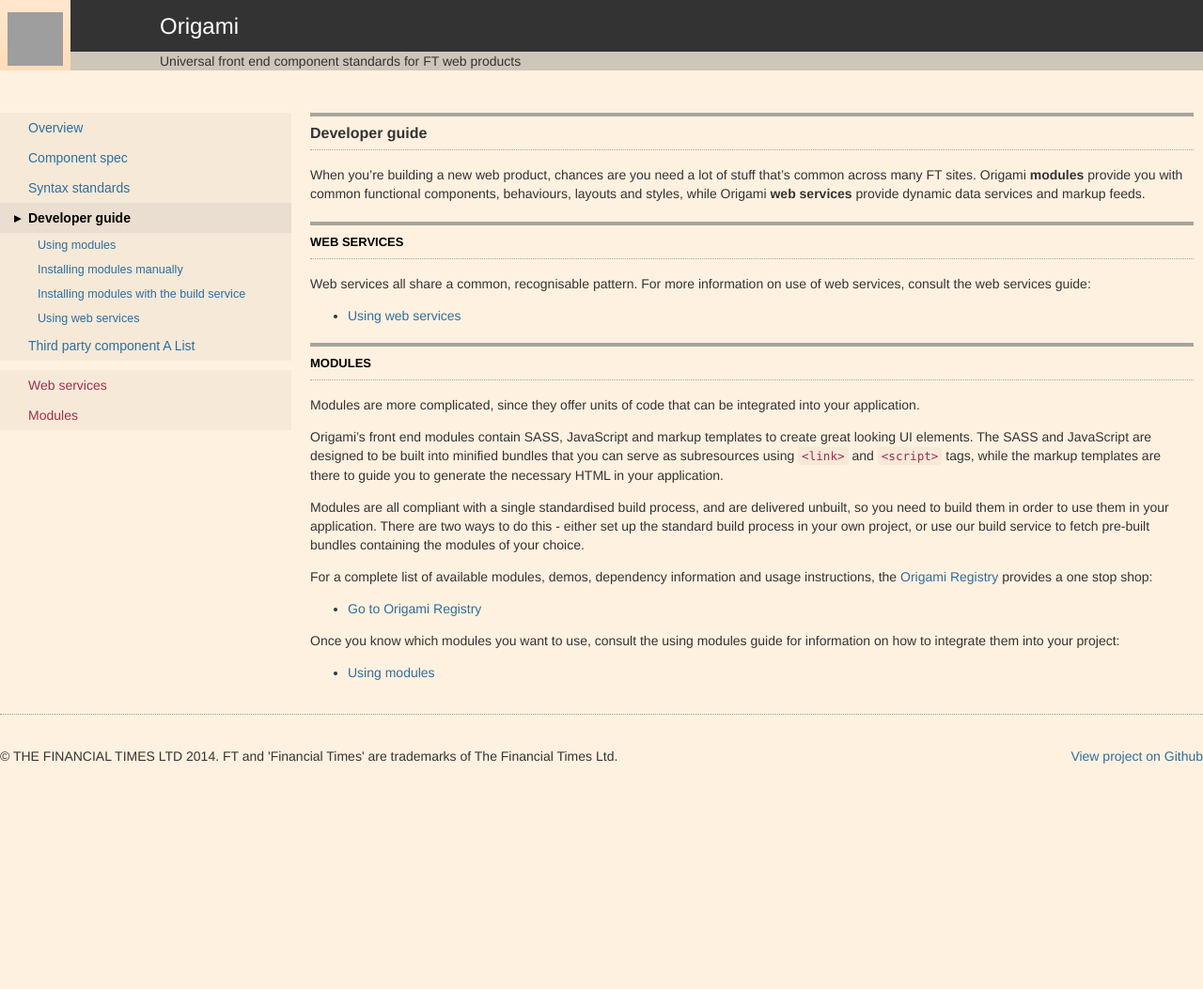
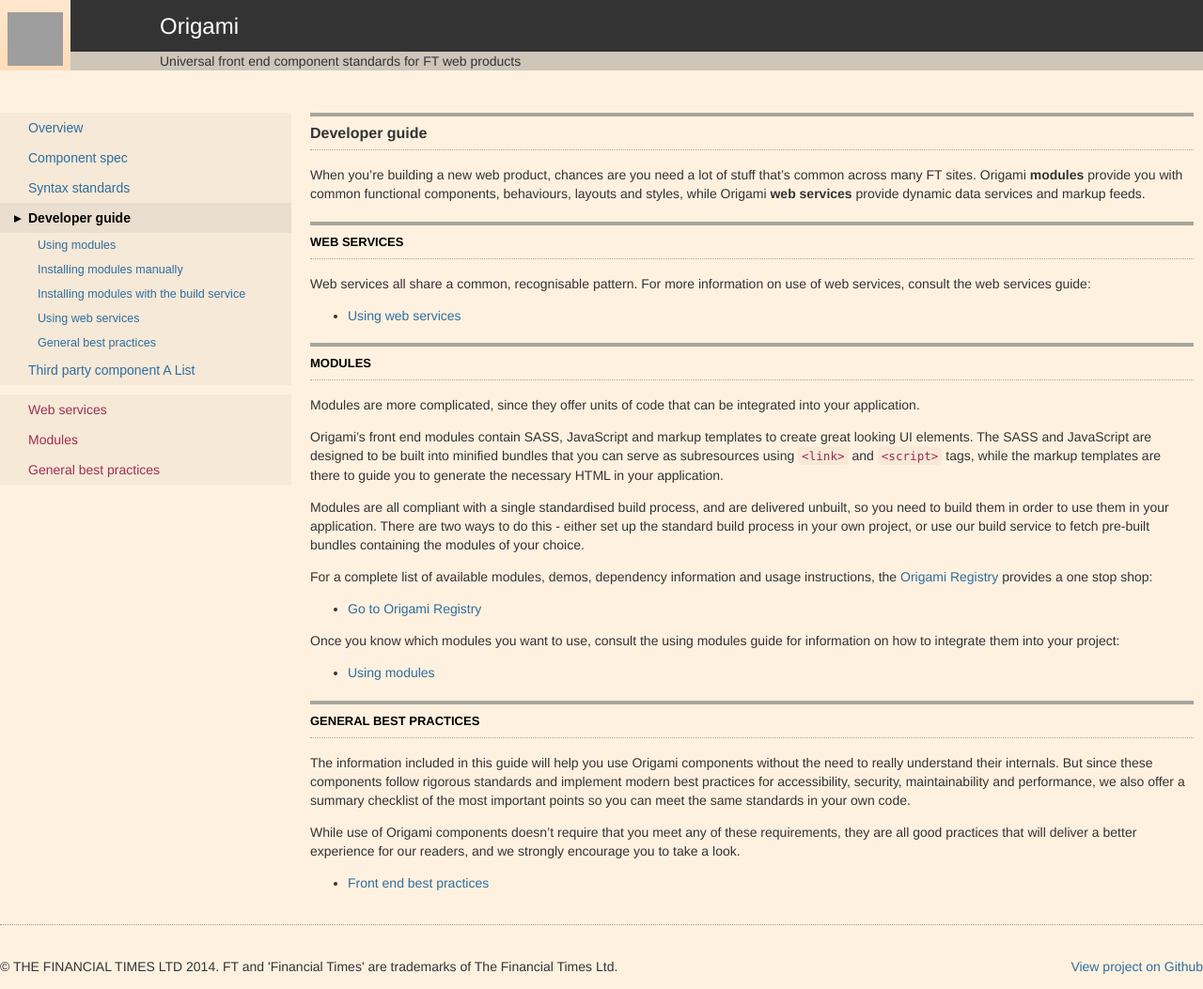
Before and after one commit to Financial-Times/ft-origami, a Jekyll site: the page built from docs/developer-guide/index.md, in a window 1280 px wide. Shown: the whole page at 94% size. Built offline with Jekyll 4.4.1, drawn with Linux system fonts in a browser that asks for light colours; some web fonts are replaced; before the commit the page ends 900 px from its top, so only the background shows below that; grey boxes are pictures that could not be loaded.

Commit message:
Started a general best practices doc

```diff
--- a/_layouts/default.html
+++ b/_layouts/default.html
@@ -127,6 +127,8 @@
                   <li{% if page.title == 'Using web services' %} aria-selected="true"{% endif %}>
                     <a href="{{ site.baseurl }}/docs/developer-guide/web-services/">Using web services</a>
                   </li>
+                  <li{% if page.title == 'General best practices' %} aria-selected="true"{% endif %}>
+                    <a href="{{ site.baseurl }}/docs/developer-guide/general-best-practices/">General best practices</a>
                   </li>
                 </ul>
                 {% endif %}
--- a/docs/developer-guide/index.md
+++ b/docs/developer-guide/index.md
@@ -30,3 +30,12 @@ For a complete list of available modules, demos, dependency information and usag
 Once you know which modules you want to use, consult the using modules guide for information on how to integrate them into your project:
 
 * [Using modules](using-modules)
+
+
+##General best practices
+
+The information included in this guide will help you use Origami components without the need to really understand their internals.  But since these components follow rigorous standards and implement modern best practices for accessibility, security, maintainability and performance, we also offer a summary checklist of the most important points so you can meet the same standards in your own code.
+
+While use of Origami components doesn't require that you meet any of these requirements, they are all good practices that will deliver a better experience for our readers, and we strongly encourage you to take a look.
+
+* [Front end best practices](general-best-practices)
```
Also changed, not shown: docs/developer-guide/general-best-practices.md (added, +89 -0 lines).
